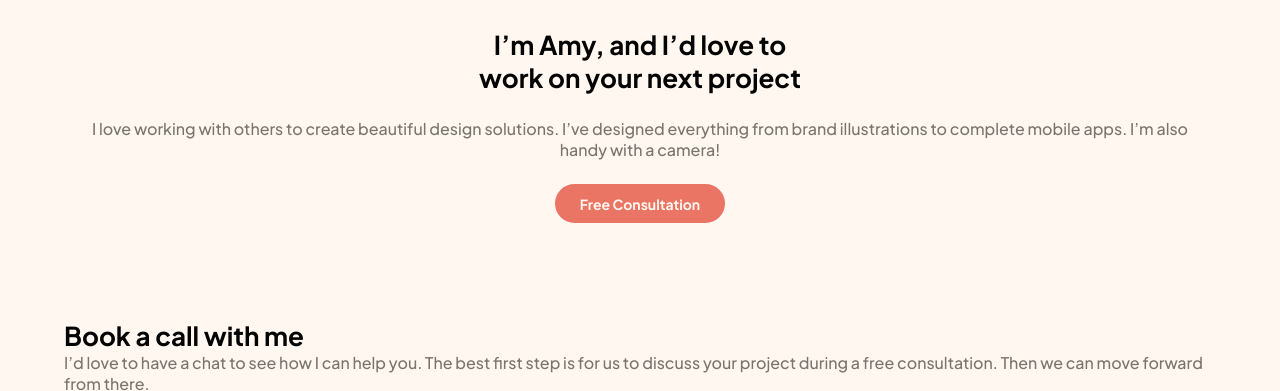
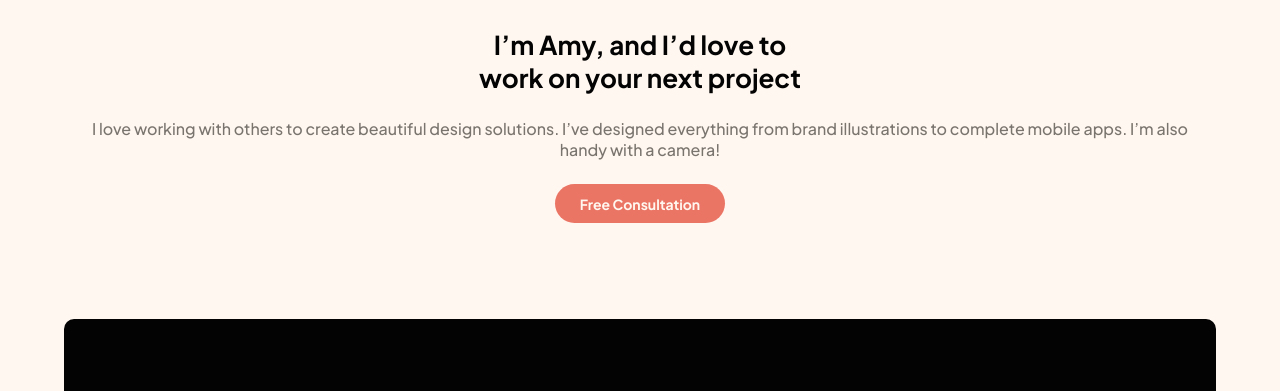
Before and after one commit to fischer-c187/Single-page-design-portfolio, a plain HTML site: page index.html in a window 1280 px wide. Shown: the part 744-1135 px from the top of the page. Drawn offline with Linux system fonts and the light colour scheme.

Commit message:
css for contact layout completed

```diff
--- a/assets/scss/abstracts/_variable.scss
+++ b/assets/scss/abstracts/_variable.scss
@@ -13,6 +13,7 @@
   --btn-color-hover: #755CDE;
   --btn-color-lightred: #EB7565;
   --btn-color-lightred-hover: #F6A560;
+  --background-contact: #030303;
 
   --background-color: #FFF7F0;
 
--- /dev/null
+++ b/assets/scss/layout/_contact.scss
@@ -0,0 +1,17 @@
+.contact {
+  text-align: center;
+  background-color: var(--background-contact);
+  color: var(--negative-text-color);
+  padding:  min(12%, 5rem) min(10%, 4rem);
+  border-radius: 10px;
+  margin-bottom: 3.5em;
+
+  & .contact__title {
+    color: var(--negative-text-color);
+  }
+
+  &__description {
+    margin: 1.5em 0;
+    line-height: 26px;
+  }
+}
--- a/assets/scss/main.scss
+++ b/assets/scss/main.scss
@@ -10,6 +10,7 @@
 @import
   './layout/hero',
   './layout/presentation',
+  './layout/contact',
   './layout/header';
 
 @import
```
Also changed, not shown: assets/css/main.css, 1 other file.
